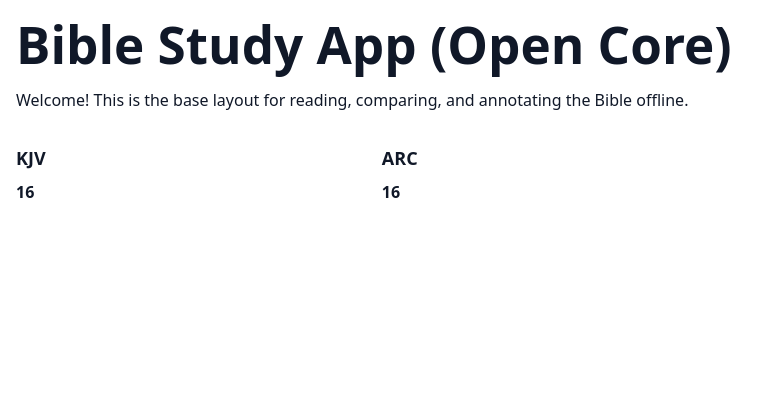
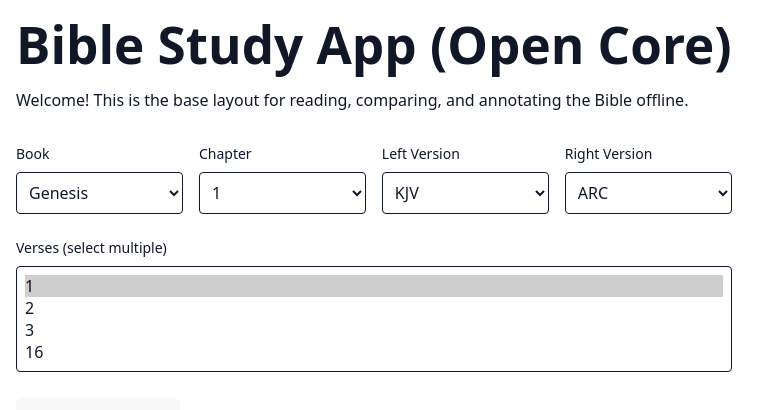
Before and after one commit to paulocfjunior/sacra, a React (Vite) app: page / in a window 1280 px wide. Shown: the top 410 px of the page, without its empty margins (0-779 px from the left). Built offline with nearby package versions, Linux system fonts and the light colour scheme.

Commit message:
feat: add VerseSelector component with interactive Bible passage selection

```diff
--- a/src/App.tsx
+++ b/src/App.tsx
@@ -1,6 +1,6 @@
 import { useEffect } from 'react';
 import { useBible } from './hooks/useBible';
-import ParallelViewer from './components/ParallelViewer';
+import VerseSelector from './components/VerseSelector';
 
 export default function App() {
   const { loadVersion } = useBible();
@@ -20,13 +20,7 @@
       <h1 className="text-3xl font-bold mb-4">Bible Study App (Open Core)</h1>
       <p className="mb-8">Welcome! This is the base layout for reading, comparing, and annotating the Bible offline.</p>
 
-      <ParallelViewer
-        book="John"
-        chapter="3"
-        verses={["16"]}
-        leftVersion="KJV"
-        rightVersion="ARC"
-      />
+      <VerseSelector />
     </div>
   );
 }
--- /dev/null
+++ b/src/components/VerseSelector.tsx
@@ -0,0 +1,115 @@
+import React, { useState } from 'react';
+import ParallelViewer from './ParallelViewer';
+
+const SAMPLE_BOOKS = ['Genesis', 'John'];
+const SAMPLE_CHAPTERS = ['1', '2', '3'];
+const SAMPLE_VERSES = ['1', '2', '3', '16'];
+const AVAILABLE_VERSIONS = ['KJV', 'ARC'];
+
+interface Selection {
+  book: string;
+  chapter: string;
+  verses: string[];
+  leftVersion: string;
+  rightVersion: string;
+}
+
+export default function VerseSelector() {
+  const [selection, setSelection] = useState<Selection>({
+    book: SAMPLE_BOOKS[0],
+    chapter: SAMPLE_CHAPTERS[0],
+    verses: [SAMPLE_VERSES[0]],
+    leftVersion: AVAILABLE_VERSIONS[0],
+    rightVersion: AVAILABLE_VERSIONS[1],
+  });
+
+  const [showComparison, setShowComparison] = useState(false);
+
+  return (
+    <div className="space-y-6">
+      <div className="grid grid-cols-2 md:grid-cols-4 gap-4">
+        <div className="space-y-2">
+          <label className="block text-sm font-medium">Book</label>
+          <select
+            className="w-full border rounded p-2"
+            value={selection.book}
+            onChange={(e) => setSelection(prev => ({ ...prev, book: e.target.value }))}
+          >
+            {SAMPLE_BOOKS.map(book => (
+              <option key={book} value={book}>{book}</option>
+            ))}
+          </select>
+        </div>
+
+        <div className="space-y-2">
+          <label className="block text-sm font-medium">Chapter</label>
+          <select
+            className="w-full border rounded p-2"
+            value={selection.chapter}
+            onChange={(e) => setSelection(prev => ({ ...prev, chapter: e.target.value }))}
+          >
+            {SAMPLE_CHAPTERS.map(chapter => (
+              <option key={chapter} value={chapter}>{chapter}</option>
+            ))}
+          </select>
+        </div>
+
+        <div className="space-y-2">
+          <label className="block text-sm font-medium">Left Version</label>
+          <select
+            className="w-full border rounded p-2"
+            value={selection.leftVersion}
+            onChange={(e) => setSelection(prev => ({ ...prev, leftVersion: e.target.value }))}
+          >
+            {AVAILABLE_VERSIONS.map(version => (
+              <option key={version} value={version}>{version}</option>
+            ))}
+          </select>
+        </div>
+
+        <div className="space-y-2">
+          <label className="block text-sm font-medium">Right Version</label>
+          <select
+            className="w-full border rounded p-2"
+            value={selection.rightVersion}
+            onChange={(e) => setSelection(prev => ({ ...prev, rightVersion: e.target.value }))}
+          >
+            {AVAILABLE_VERSIONS.map(version => (
+              <option key={version} value={version}>{version}</option>
+            ))}
+          </select>
+        </div>
+      </div>
+
+      <div className="space-y-2">
+        <label className="block text-sm font-medium">Verses (select multiple)</label>
+        <select
+          className="w-full border rounded p-2"
+          multiple
+          value={selection.verses}
+          onChange={(e) => setSelection(prev => ({
+            ...prev,
+            verses: Array.from(e.target.selectedOptions).map(opt => opt.value)
+          }))}
+        >
+          {SAMPLE_VERSES.map(verse => (
+            <option key={verse} value={verse}>{verse}</option>
+          ))}
+        </select>
+      </div>
+
+      <button
+        className="bg-blue-500 text-white px-4 py-2 rounded hover:bg-blue-600"
+        onClick={() => setShowComparison(true)}
+      >
+        Ver comparativo
+      </button>
+
+      {showComparison && (
+        <div className="mt-8">
+          <ParallelViewer {...selection} />
+        </div>
+      )}
+    </div>
+  );
+}
```
